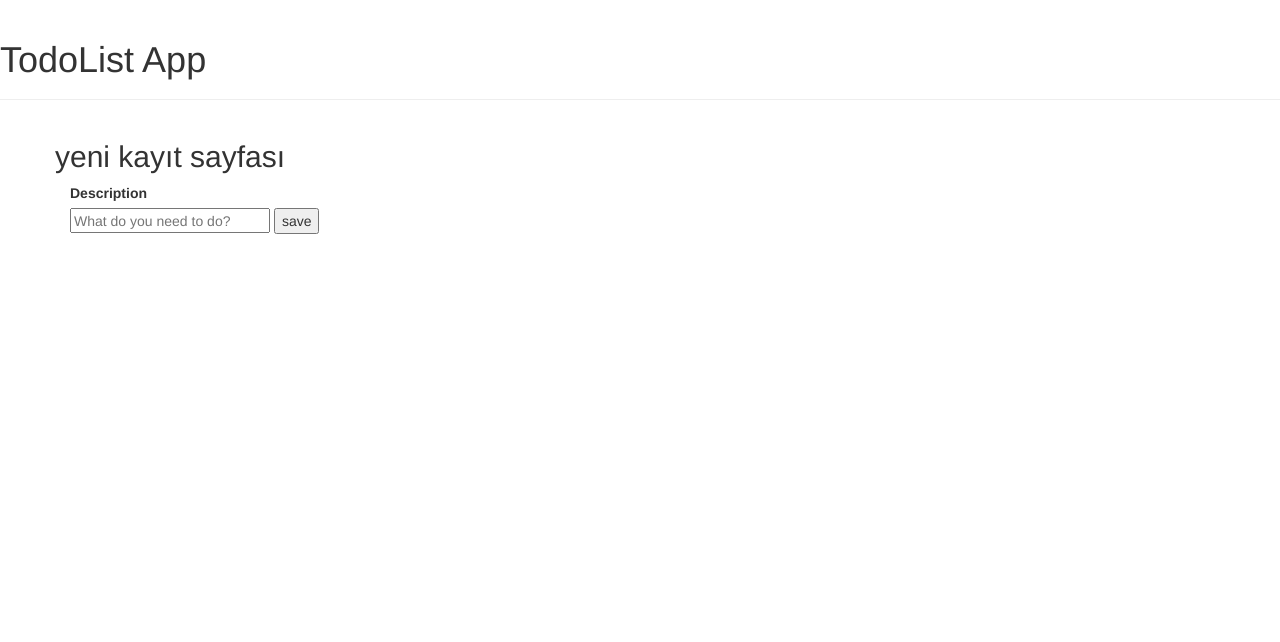
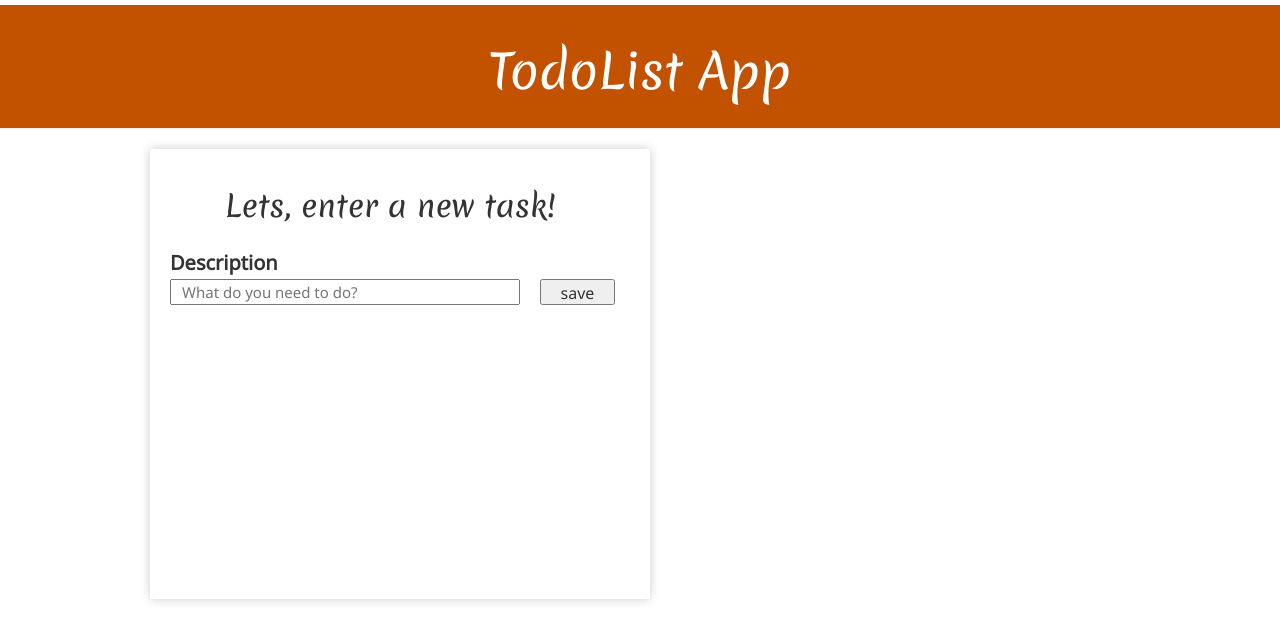
Before and after one commit to birnuruzunn/todolist-app, a Django app: page / in a window 1280 px wide. Shown: the top 642 px of the page. Run offline with Django 3.2, Linux system fonts and the light colour scheme; some libraries are stand-ins or nearby versions.

Commit message:
maked some additions

```diff
--- a/todolist/static/css/todolist.css
+++ b/todolist/static/css/todolist.css
@@ -1,16 +1,70 @@
-.page-header h1 a {
+.content1-container {
+    width: 500px;
+    height: 450px;
+    margin-left: 150;
+    background: #ffffff;
+    padding: 20px 20px 20px 20px;
+    -webkit-box-shadow: 0 0 10px rgba(0,0,0,0.2);
+            box-shadow: 0 0 10px rgba(0,0,0,0.2);
+}
+
+.page-header {
     background-color: #C25100;
     text-align: center;
+    margin-top: 5;
+    padding: 20px 20px 20px 20px;
+}
+
+.page-header h1 {
     color: #ffffff;
     font-size: 36pt;
     text-decoration: none;
 }
-h1, h2 {
-    font-family: 'Lobster', cursive;
+
+.page-header h2 {
+    color: #000000;
+    font-size: 20pt;
+    text-decoration: none;
 }
+
+.page-header h3 {
+    color: #000000;
+    font-size: 20pt;
+    text-decoration: none;
+}
+input {
+    width: 350px;
+    padding: 0 10px;
+}
+input::-webkit-input-placeholder {
+    font-size: 15px;
+    line-height: 5;
+}
+.button{
+    height:26px;
+    width:75px;
+    margin-left: 20;
+}
+
+h1 {
+    font-family: 'Merienda', cursive;
+}
+h2 {
+    margin-left: 70;
+    font-family: 'Merienda', cursive;
+}
+h3 {
+    font-family: 'Noto Sans', sans-serif;
+    font-size: 15pt;
+}
+.date {
+    color: #828282;
+}
+
 .save {
     float: right;
 }
+
 .todo-form textarea, .todo-form input {
     width: 100%;
 }
@@ -26,6 +80,12 @@ h1, h2 {
     margin-bottom: 70px;
 }
 
-.todo h2 a, .post h2 a:visited {
+.todo h2 a, .todo h2 a:visited {
     color: #000000;
+
 }
+
+.todo h3 a, .todo h3 a:visited {
+    color: #000000;
+
+}
--- a/todolist/templates/todolist/to_do_list.html
+++ b/todolist/templates/todolist/to_do_list.html
@@ -4,28 +4,33 @@
         <title>to do list page</title>
         <link rel="stylesheet" href="//maxcdn.bootstrapcdn.com/bootstrap/3.2.0/css/bootstrap.min.css">
         <link rel="stylesheet" href="//maxcdn.bootstrapcdn.com/bootstrap/3.2.0/css/bootstrap-theme.min.css">
-        <link href="https://fonts.googleapis.com/css?family=Oswald" rel="stylesheet" type="text/css">
+        <link rel="stylesheet" href="{% static 'css/todolist.css' %}">
+        <link href="https://fonts.googleapis.com/css?family=Merienda" rel="stylesheet" type="text/css">
+       	<link href="https://fonts.googleapis.com/css?family=Noto+Sans" rel="stylesheet" type="text/css">
     </head>
     <body>
         <div class="page-header">
-            <h1>TodoList App</a></h1>
+            <h1>TodoList App</h1>
         </div>
 
-        <div class="content container">
+    	<form action="" method="post">{% csrf_token %}
+	        <div class="content1-container">
 	        	<div class="row">
-        		<h2>yeni kayıt sayfası</h2>
+	        		<h2>Lets, enter a new task!</h2>
 	        		<div class="col-md-8">
-
-				    <div class="todo">
-				    	<form action="" method="post">{% csrf_token %}
+					    <div class="todo"><h3>
 				    		<label for="description">Description</label><br>
-				    		<input type="text" style="width:200px; height:25px;" id="description" name="title" placeholder="What do you need to do?" name="description" required>
-				    		<input type="submit" value="save">
-				    	</form>
+				    		<table><tr><td><div align="Left">
+				    		<input type="text" id="description" name="title" placeholder="What do you need to do?" name="description" required></div></td>
+				    		<td><div align="Right">
+				    		<button type="submit" class="button">save</button></h3>
+				    		</div></td></tr></table>
 					    </div>
-
 	        		<div>
 	        	</div>
+			<div class="content2-container">
 			</div>
+    	</form>
+
     </body>
 </html>
```
Lines whose indentation alone changed are shown as unchanged.
